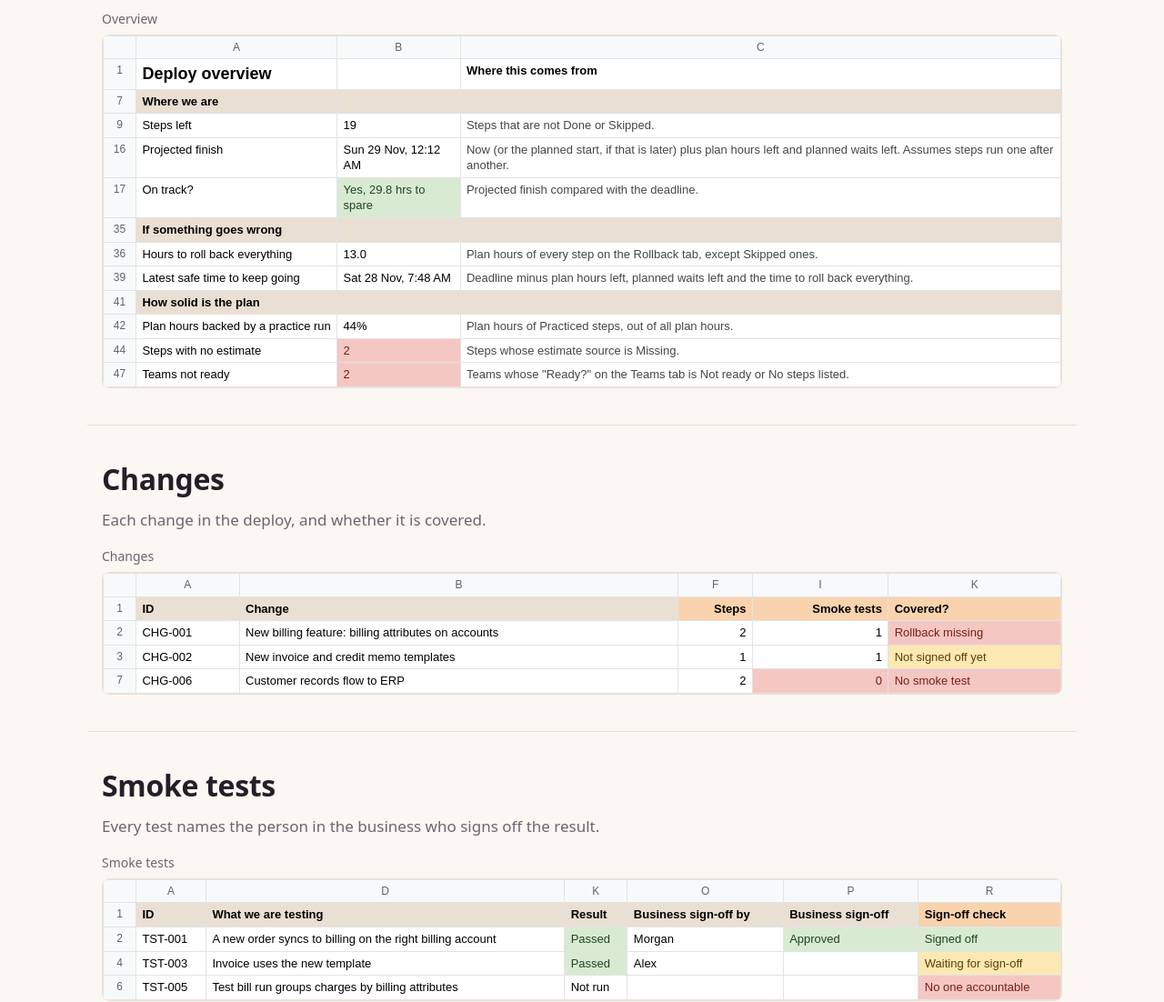
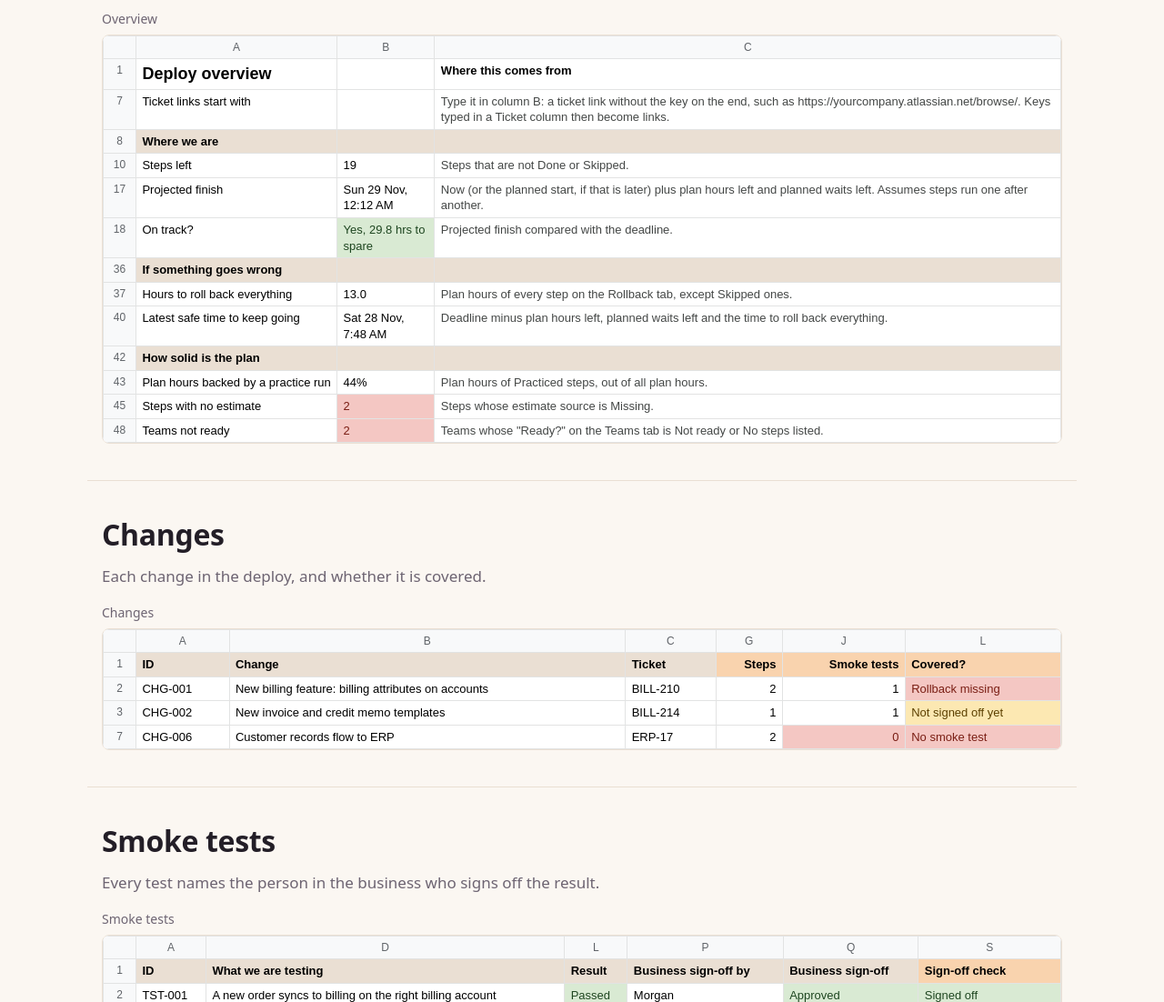
Before and after one commit to DeployLogs/DeployLogs.com, a plain HTML site: page examples.html in a window 1280 px wide. Shown: the part 1520-2622 px from the top of the page at 91% size. Drawn offline with Linux system fonts and the light colour scheme.

Commit message:
Examples and planning guide show ticket links (#44)
The sheet gained a Ticket column on Changes, the stage tabs, Record counts
and Smoke tests, and an Overview row "Ticket links start with" (row 7).
The examples' column letters and Overview row numbers move to match, the
Changes example shows the sample's ticket keys, and Plan a deploy says
where to fill in the ticket link and the keys.

Co-Authored-By: Claude Opus 5.5 <noreply@anthropic.com>

```diff
--- a/examples.html
+++ b/examples.html
@@ -71,7 +71,7 @@
       <figcaption>Runlist</figcaption>
       <div class="sheet" role="region" aria-label="Runlist" tabindex="0">
         <table class="gs wide">
-          <thead><tr><th scope="col" class="corner"></th><th scope="col" class="col">A</th><th scope="col" class="col">B</th><th scope="col" class="col">D</th><th scope="col" class="col">F</th><th scope="col" class="col">J</th><th scope="col" class="col">K</th><th scope="col" class="col">Z</th></tr><tr><th scope="row" class="rownum">1</th><th scope="col" class="hd in num">Run order</th><th scope="col" class="hd in">ID</th><th scope="col" class="hd in">Team</th><th scope="col" class="hd in">Step</th><th scope="col" class="hd in">Waits for (IDs)</th><th scope="col" class="hd in">Hands over</th><th scope="col" class="hd calc">Can start?</th></tr></thead>
+          <thead><tr><th scope="col" class="corner"></th><th scope="col" class="col">A</th><th scope="col" class="col">B</th><th scope="col" class="col">D</th><th scope="col" class="col">F</th><th scope="col" class="col">K</th><th scope="col" class="col">L</th><th scope="col" class="col">AA</th></tr><tr><th scope="row" class="rownum">1</th><th scope="col" class="hd in num">Run order</th><th scope="col" class="hd in">ID</th><th scope="col" class="hd in">Team</th><th scope="col" class="hd in">Step</th><th scope="col" class="hd in">Waits for (IDs)</th><th scope="col" class="hd in">Hands over</th><th scope="col" class="hd calc">Can start?</th></tr></thead>
           <tbody>
             <tr><th scope="row" class="rownum">9</th><td class="num">8</td><td>DEP-003</td><td>Billing</td><td>Turn on the new billing feature</td><td></td><td></td><td class="good">Ready</td></tr>
             <tr><th scope="row" class="rownum">10</th><td class="num">9</td><td>DEP-004</td><td>Billing</td><td>Deploy invoice and credit memo templates</td><td>DEP-003</td><td>Invoice and credit memo template IDs, for the integration release</td><td class="warn">Waiting on DEP-003 (Billing)</td></tr>
@@ -91,7 +91,7 @@
       <figcaption>Data migration</figcaption>
       <div class="sheet" role="region" aria-label="Data migration" tabindex="0">
         <table class="gs wide">
-          <thead><tr><th scope="col" class="corner"></th><th scope="col" class="col">A</th><th scope="col" class="col">D</th><th scope="col" class="col">M</th><th scope="col" class="col">N</th><th scope="col" class="col">O</th><th scope="col" class="col">Q</th><th scope="col" class="col">R</th><th scope="col" class="col">S</th></tr><tr><th scope="row" class="rownum">1</th><th scope="col" class="hd in">ID</th><th scope="col" class="hd in">Step</th><th scope="col" class="hd in num">Owner estimate (hrs)</th><th scope="col" class="hd in num">Practice run 1 (hrs)</th><th scope="col" class="hd in num">Practice run 2 (hrs)</th><th scope="col" class="hd in num">Data size factor</th><th scope="col" class="hd calc num">Plan hours</th><th scope="col" class="hd calc">Estimate source</th></tr></thead>
+          <thead><tr><th scope="col" class="corner"></th><th scope="col" class="col">A</th><th scope="col" class="col">D</th><th scope="col" class="col">N</th><th scope="col" class="col">O</th><th scope="col" class="col">P</th><th scope="col" class="col">R</th><th scope="col" class="col">S</th><th scope="col" class="col">T</th></tr><tr><th scope="row" class="rownum">1</th><th scope="col" class="hd in">ID</th><th scope="col" class="hd in">Step</th><th scope="col" class="hd in num">Owner estimate (hrs)</th><th scope="col" class="hd in num">Practice run 1 (hrs)</th><th scope="col" class="hd in num">Practice run 2 (hrs)</th><th scope="col" class="hd in num">Data size factor</th><th scope="col" class="hd calc num">Plan hours</th><th scope="col" class="hd calc">Estimate source</th></tr></thead>
           <tbody>
             <tr><th scope="row" class="rownum">2</th><td>MIG-001</td><td>Run the account migration</td><td class="num">3.0</td><td class="num">3.0</td><td class="num">2.5</td><td class="num">1.4</td><td class="num">4.2</td><td class="good">Practiced</td></tr>
             <tr><th scope="row" class="rownum">3</th><td>MIG-002</td><td>Migrate billing accounts</td><td class="num">4.0</td><td class="num"></td><td class="num"></td><td class="num"></td><td class="num">4.0</td><td class="warn">Owner&#x27;s guess</td></tr>
@@ -112,17 +112,18 @@
           <thead><tr><th scope="col" class="corner"></th><th scope="col" class="col">A</th><th scope="col" class="col">B</th><th scope="col" class="col">C</th></tr></thead>
           <tbody>
             <tr><th scope="row" class="rownum">1</th><td class="title">Deploy overview</td><td></td><td class="bold">Where this comes from</td></tr>
-            <tr><th scope="row" class="rownum">7</th><td class="section">Where we are</td><td class="section"></td><td class="section"></td></tr>
-            <tr><th scope="row" class="rownum">9</th><td>Steps left</td><td>19</td><td class="origin">Steps that are not Done or Skipped.</td></tr>
-            <tr><th scope="row" class="rownum">16</th><td>Projected finish</td><td>Sun 29 Nov, 12:12 AM</td><td class="origin">Now (or the planned start, if that is later) plus plan hours left and planned waits left. Assumes steps run one after another.</td></tr>
-            <tr><th scope="row" class="rownum">17</th><td>On track?</td><td class="good">Yes, 29.8 hrs to spare</td><td class="origin">Projected finish compared with the deadline.</td></tr>
-            <tr><th scope="row" class="rownum">35</th><td class="section">If something goes wrong</td><td class="section"></td><td class="section"></td></tr>
-            <tr><th scope="row" class="rownum">36</th><td>Hours to roll back everything</td><td>13.0</td><td class="origin">Plan hours of every step on the Rollback tab, except Skipped ones.</td></tr>
-            <tr><th scope="row" class="rownum">39</th><td>Latest safe time to keep going</td><td>Sat 28 Nov, 7:48 AM</td><td class="origin">Deadline minus plan hours left, planned waits left and the time to roll back everything.</td></tr>
-            <tr><th scope="row" class="rownum">41</th><td class="section">How solid is the plan</td><td class="section"></td><td class="section"></td></tr>
-            <tr><th scope="row" class="rownum">42</th><td>Plan hours backed by a practice run</td><td>44%</td><td class="origin">Plan hours of Practiced steps, out of all plan hours.</td></tr>
-            <tr><th scope="row" class="rownum">44</th><td>Steps with no estimate</td><td class="bad">2</td><td class="origin">Steps whose estimate source is Missing.</td></tr>
-            <tr><th scope="row" class="rownum">47</th><td>Teams not ready</td><td class="bad">2</td><td class="origin">Teams whose &quot;Ready?&quot; on the Teams tab is Not ready or No steps listed.</td></tr>
+            <tr><th scope="row" class="rownum">7</th><td>Ticket links start with</td><td></td><td class="origin">Type it in column B: a ticket link without the key on the end, such as https://yourcompany.atlassian.net/browse/. Keys typed in a Ticket column then become links.</td></tr>
+            <tr><th scope="row" class="rownum">8</th><td class="section">Where we are</td><td class="section"></td><td class="section"></td></tr>
+            <tr><th scope="row" class="rownum">10</th><td>Steps left</td><td>19</td><td class="origin">Steps that are not Done or Skipped.</td></tr>
+            <tr><th scope="row" class="rownum">17</th><td>Projected finish</td><td>Sun 29 Nov, 12:12 AM</td><td class="origin">Now (or the planned start, if that is later) plus plan hours left and planned waits left. Assumes steps run one after another.</td></tr>
+            <tr><th scope="row" class="rownum">18</th><td>On track?</td><td class="good">Yes, 29.8 hrs to spare</td><td class="origin">Projected finish compared with the deadline.</td></tr>
+            <tr><th scope="row" class="rownum">36</th><td class="section">If something goes wrong</td><td class="section"></td><td class="section"></td></tr>
+            <tr><th scope="row" class="rownum">37</th><td>Hours to roll back everything</td><td>13.0</td><td class="origin">Plan hours of every step on the Rollback tab, except Skipped ones.</td></tr>
+            <tr><th scope="row" class="rownum">40</th><td>Latest safe time to keep going</td><td>Sat 28 Nov, 7:48 AM</td><td class="origin">Deadline minus plan hours left, planned waits left and the time to roll back everything.</td></tr>
+            <tr><th scope="row" class="rownum">42</th><td class="section">How solid is the plan</td><td class="section"></td><td class="section"></td></tr>
+            <tr><th scope="row" class="rownum">43</th><td>Plan hours backed by a practice run</td><td>44%</td><td class="origin">Plan hours of Practiced steps, out of all plan hours.</td></tr>
+            <tr><th scope="row" class="rownum">45</th><td>Steps with no estimate</td><td class="bad">2</td><td class="origin">Steps whose estimate source is Missing.</td></tr>
+            <tr><th scope="row" class="rownum">48</th><td>Teams not ready</td><td class="bad">2</td><td class="origin">Teams whose &quot;Ready?&quot; on the Teams tab is Not ready or No steps listed.</td></tr>
           </tbody>
         </table>
       </div>
@@ -136,11 +137,11 @@
       <figcaption>Changes</figcaption>
       <div class="sheet" role="region" aria-label="Changes" tabindex="0">
         <table class="gs wide">
-          <thead><tr><th scope="col" class="corner"></th><th scope="col" class="col">A</th><th scope="col" class="col">B</th><th scope="col" class="col">F</th><th scope="col" class="col">I</th><th scope="col" class="col">K</th></tr><tr><th scope="row" class="rownum">1</th><th scope="col" class="hd in">ID</th><th scope="col" class="hd in">Change</th><th scope="col" class="hd calc num">Steps</th><th scope="col" class="hd calc num">Smoke tests</th><th scope="col" class="hd calc">Covered?</th></tr></thead>
+          <thead><tr><th scope="col" class="corner"></th><th scope="col" class="col">A</th><th scope="col" class="col">B</th><th scope="col" class="col">C</th><th scope="col" class="col">G</th><th scope="col" class="col">J</th><th scope="col" class="col">L</th></tr><tr><th scope="row" class="rownum">1</th><th scope="col" class="hd in">ID</th><th scope="col" class="hd in">Change</th><th scope="col" class="hd in">Ticket</th><th scope="col" class="hd calc num">Steps</th><th scope="col" class="hd calc num">Smoke tests</th><th scope="col" class="hd calc">Covered?</th></tr></thead>
           <tbody>
-            <tr><th scope="row" class="rownum">2</th><td>CHG-001</td><td>New billing feature: billing attributes on accounts</td><td class="num">2</td><td class="num">1</td><td class="bad">Rollback missing</td></tr>
-            <tr><th scope="row" class="rownum">3</th><td>CHG-002</td><td>New invoice and credit memo templates</td><td class="num">1</td><td class="num">1</td><td class="warn">Not signed off yet</td></tr>
-            <tr><th scope="row" class="rownum">7</th><td>CHG-006</td><td>Customer records flow to ERP</td><td class="num">2</td><td class="bad num">0</td><td class="bad">No smoke test</td></tr>
+            <tr><th scope="row" class="rownum">2</th><td>CHG-001</td><td>New billing feature: billing attributes on accounts</td><td>BILL-210</td><td class="num">2</td><td class="num">1</td><td class="bad">Rollback missing</td></tr>
+            <tr><th scope="row" class="rownum">3</th><td>CHG-002</td><td>New invoice and credit memo templates</td><td>BILL-214</td><td class="num">1</td><td class="num">1</td><td class="warn">Not signed off yet</td></tr>
+            <tr><th scope="row" class="rownum">7</th><td>CHG-006</td><td>Customer records flow to ERP</td><td>ERP-17</td><td class="num">2</td><td class="bad num">0</td><td class="bad">No smoke test</td></tr>
           </tbody>
         </table>
       </div>
@@ -154,7 +155,7 @@
       <figcaption>Smoke tests</figcaption>
       <div class="sheet" role="region" aria-label="Smoke tests" tabindex="0">
         <table class="gs wide">
-          <thead><tr><th scope="col" class="corner"></th><th scope="col" class="col">A</th><th scope="col" class="col">D</th><th scope="col" class="col">K</th><th scope="col" class="col">O</th><th scope="col" class="col">P</th><th scope="col" class="col">R</th></tr><tr><th scope="row" class="rownum">1</th><th scope="col" class="hd in">ID</th><th scope="col" class="hd in">What we are testing</th><th scope="col" class="hd in">Result</th><th scope="col" class="hd in">Business sign-off by</th><th scope="col" class="hd in">Business sign-off</th><th scope="col" class="hd calc">Sign-off check</th></tr></thead>
+          <thead><tr><th scope="col" class="corner"></th><th scope="col" class="col">A</th><th scope="col" class="col">D</th><th scope="col" class="col">L</th><th scope="col" class="col">P</th><th scope="col" class="col">Q</th><th scope="col" class="col">S</th></tr><tr><th scope="row" class="rownum">1</th><th scope="col" class="hd in">ID</th><th scope="col" class="hd in">What we are testing</th><th scope="col" class="hd in">Result</th><th scope="col" class="hd in">Business sign-off by</th><th scope="col" class="hd in">Business sign-off</th><th scope="col" class="hd calc">Sign-off check</th></tr></thead>
           <tbody>
             <tr><th scope="row" class="rownum">2</th><td>TST-001</td><td>A new order syncs to billing on the right billing account</td><td class="good">Passed</td><td>Morgan</td><td class="good">Approved</td><td class="good">Signed off</td></tr>
             <tr><th scope="row" class="rownum">4</th><td>TST-003</td><td>Invoice uses the new template</td><td class="good">Passed</td><td>Alex</td><td></td><td class="warn">Waiting for sign-off</td></tr>
@@ -173,7 +174,7 @@
       <figcaption>Record counts</figcaption>
       <div class="sheet" role="region" aria-label="Record counts" tabindex="0">
         <table class="gs wide">
-          <thead><tr><th scope="col" class="corner"></th><th scope="col" class="col">A</th><th scope="col" class="col">B</th><th scope="col" class="col">I</th><th scope="col" class="col">J</th><th scope="col" class="col">L</th><th scope="col" class="col">O</th></tr><tr><th scope="row" class="rownum">1</th><th scope="col" class="hd in">ID</th><th scope="col" class="hd in">What is moving</th><th scope="col" class="hd in num">Records before</th><th scope="col" class="hd in num">Records expected after</th><th scope="col" class="hd in num">Records loaded</th><th scope="col" class="hd calc">Match</th></tr></thead>
+          <thead><tr><th scope="col" class="corner"></th><th scope="col" class="col">A</th><th scope="col" class="col">B</th><th scope="col" class="col">J</th><th scope="col" class="col">K</th><th scope="col" class="col">M</th><th scope="col" class="col">P</th></tr><tr><th scope="row" class="rownum">1</th><th scope="col" class="hd in">ID</th><th scope="col" class="hd in">What is moving</th><th scope="col" class="hd in num">Records before</th><th scope="col" class="hd in num">Records expected after</th><th scope="col" class="hd in num">Records loaded</th><th scope="col" class="hd calc">Match</th></tr></thead>
           <tbody>
             <tr><th scope="row" class="rownum">2</th><td>REC-001</td><td>Accounts</td><td class="num">12,480</td><td class="num">12,480</td><td class="num">12,480</td><td class="good">Matches</td></tr>
             <tr><th scope="row" class="rownum">3</th><td>REC-002</td><td>Billing accounts</td><td class="num">9,310</td><td class="num">8,655</td><td class="num">8,642</td><td class="bad">Does not match</td></tr>
```
Also changed, not shown: guides/plan-a-deploy.html (+2 -0 lines).
